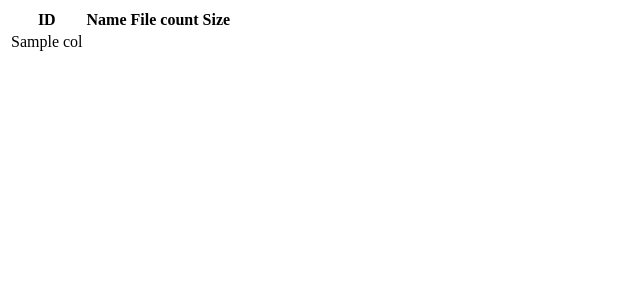
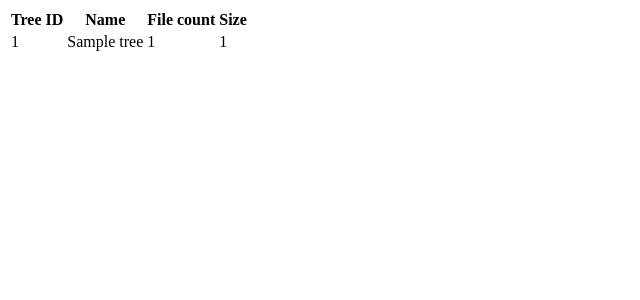
Before and after one commit to kitware-resonant/dkc-next, a Django app: template dkc/core/templates/core/trees_by_file_count.html in a window 1280 px wide. Shown: the top 300 px of the page, without its empty margins (0-640 px from the left). Run offline with Django 3.2, Linux system fonts and the light colour scheme; the template is opened without the code that fills it: most values are stand-ins (such as "Sample title", 1, 10 or a date in 2020).

Commit message:
Use a Django ORM query for trees_by_file_count_view

```diff
--- a/dkc/core/templates/core/trees_by_file_count.html
+++ b/dkc/core/templates/core/trees_by_file_count.html
@@ -8,18 +8,19 @@
     <table>
       <thead>
         <tr>
-          <th>ID</th>
+          <th>Tree ID</th>
           <th>Name</th>
           <th>File count</th>
           <th>Size</th>
         </tr>
       </thead>
       <tbody>
-        {% for row in rows %}
+        {% for tree in trees %}
         <tr>
-          {% for col in row %}
-          <td>{{ col }}</td>
-          {% endfor %}
+          <td>{{ tree.id }}</td>
+          <td>{{ tree.name }}</td>
+          <td>{{ tree.num_files }}</td>
+          <td>{{ tree.size }}</td>
         </tr>
         {% endfor %}
       </tbody>
```
Also changed, not shown: dkc/core/views.py (+13 -17 lines).
